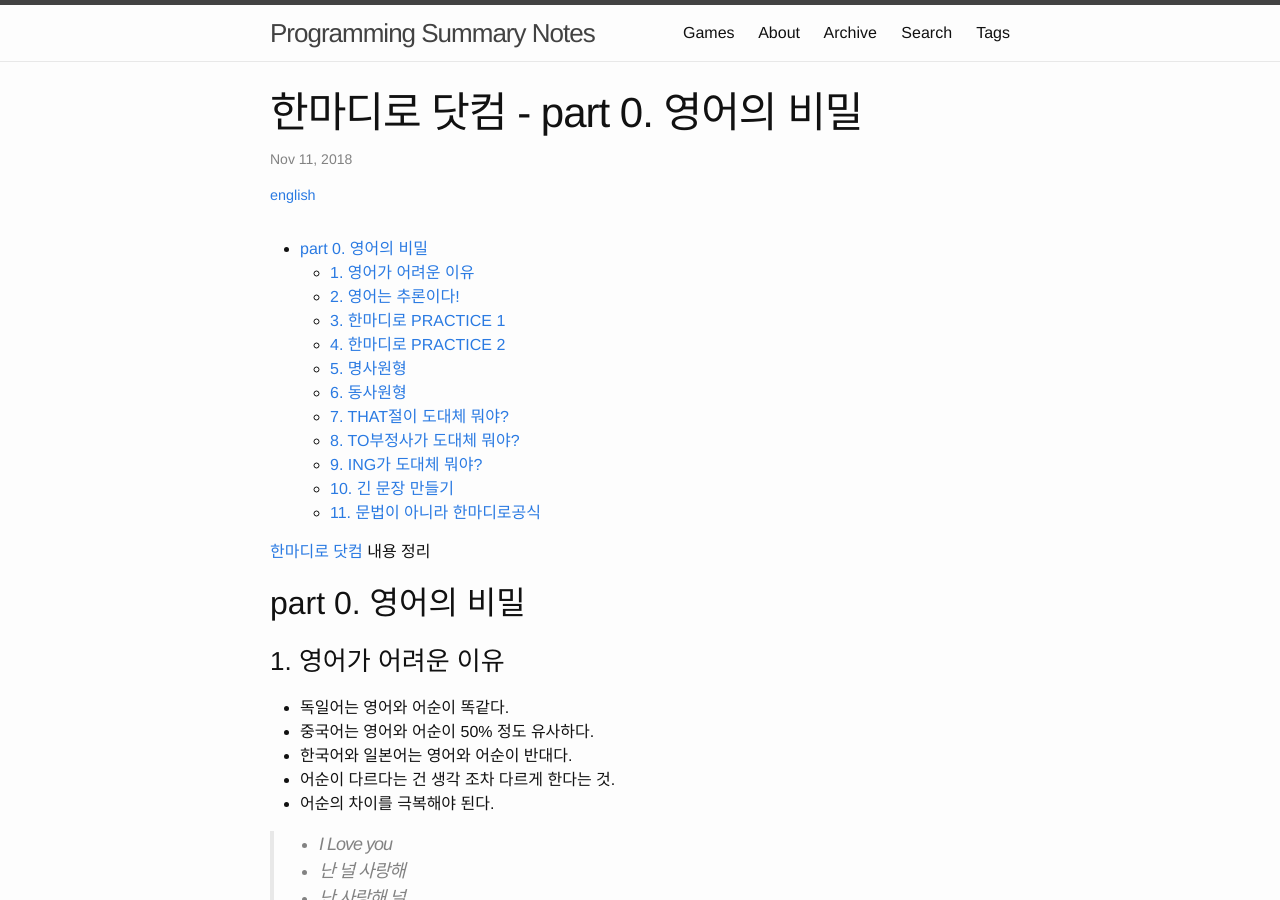
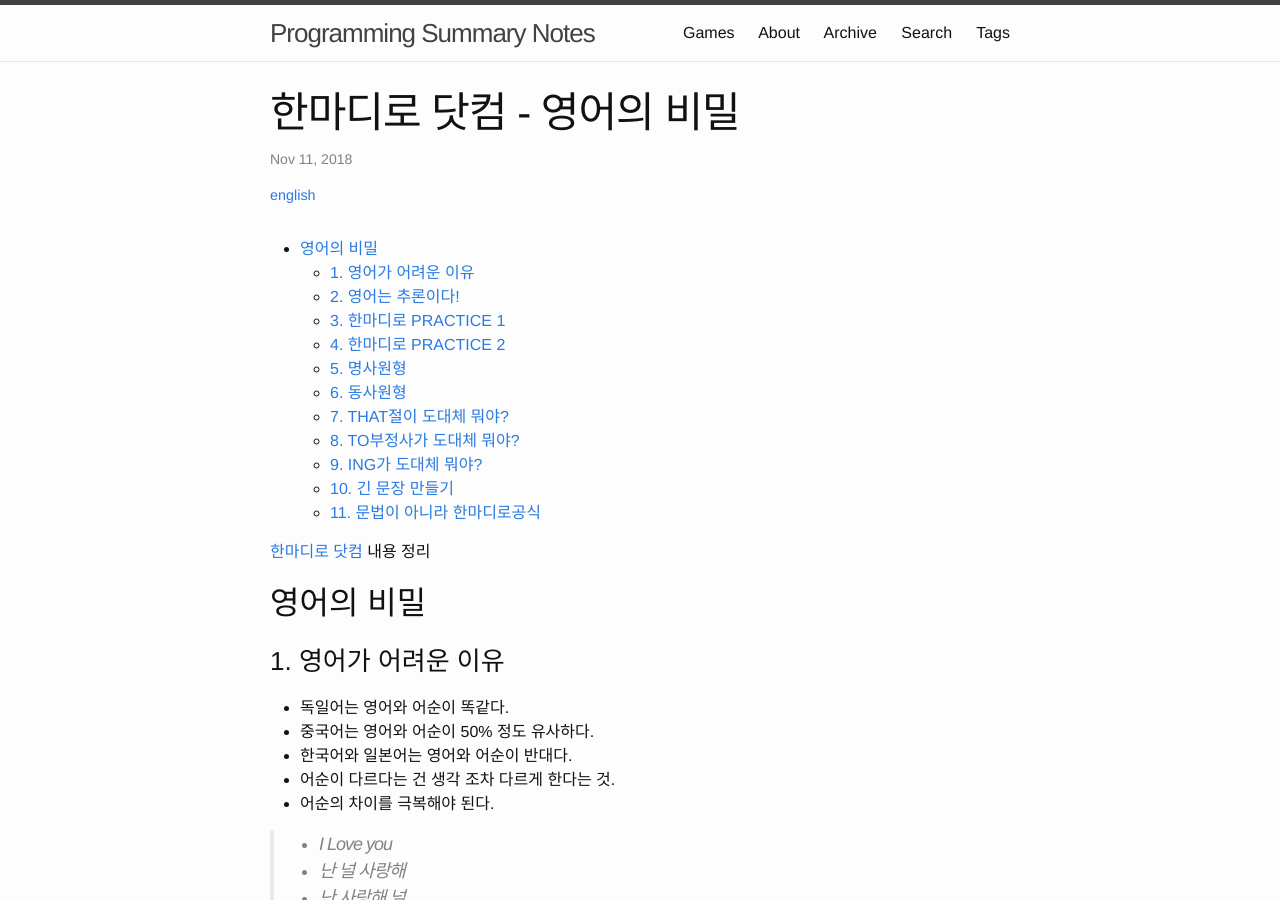
Before and after one commit to karais89/karais89.github.io_back, a Jekyll site: the page built from _posts/2018-11-12-hanmadiro-part-secret.markdown, in a window 1280 px wide and 900 px high. Built offline with Jekyll 4.4.1, drawn with Linux system fonts in a browser that asks for light colours; comment, search, counter and statistics services are not loaded.

Commit message:
change post name

```diff
--- a/_posts/2018-11-12-hanmadiro-part-0.markdown
+++ b/_posts/2018-11-12-hanmadiro-part-secret.markdown
@@ -1,7 +1,7 @@
 ---
 layout: post
-title: "한마디로 닷컴 - part 0. 영어의 비밀"
-excerpt: "한마디로 닷컴 - part 0. 영어의 비밀 내용 정리"
+title: "한마디로 닷컴 - 영어의 비밀"
+excerpt: "한마디로 닷컴 - 영어의 비밀 내용 정리"
 date: 2018-11-12 00:54:00 +0900
 tags: [english]
 ---
@@ -11,7 +11,7 @@ tags: [english]
 
 [한마디로 닷컴](https://hanmadiro.com/) 내용 정리
 
-## part 0. 영어의 비밀
+## 영어의 비밀
 
 ### 1. 영어가 어려운 이유
 
```
